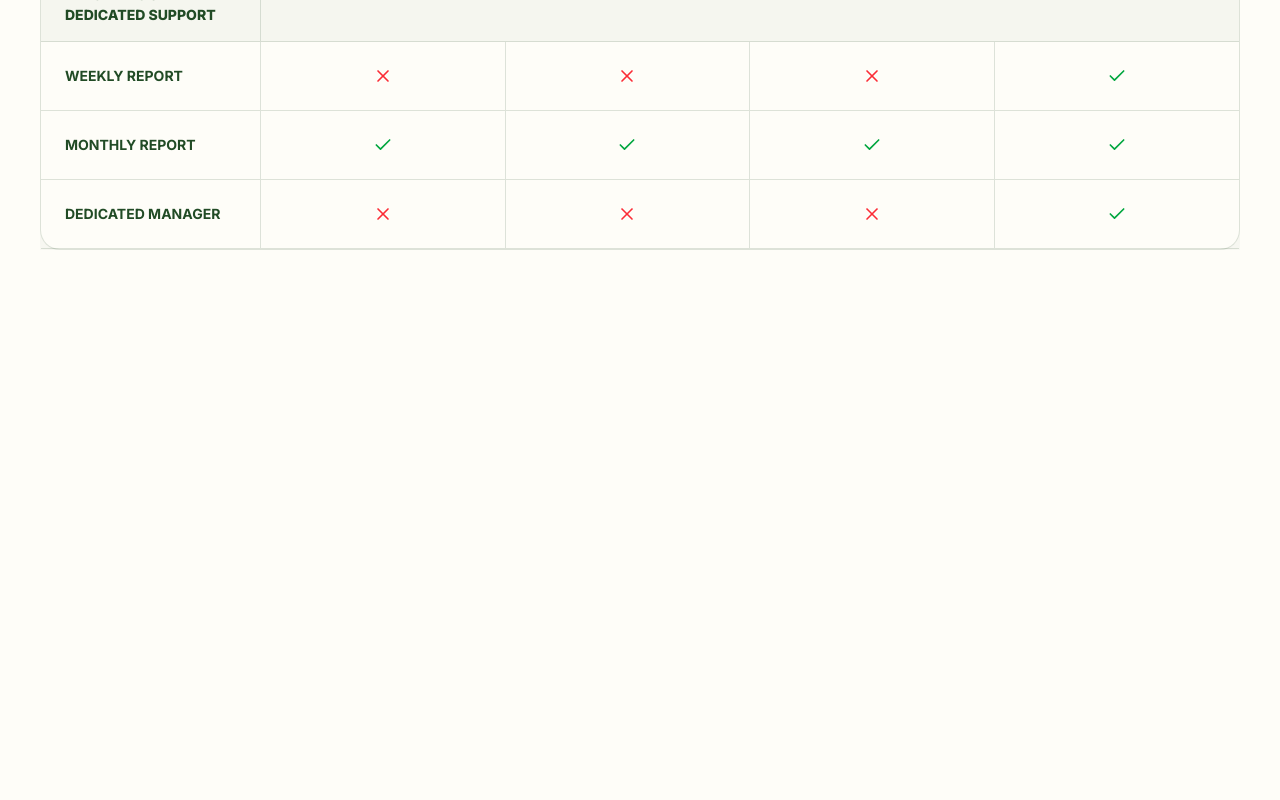
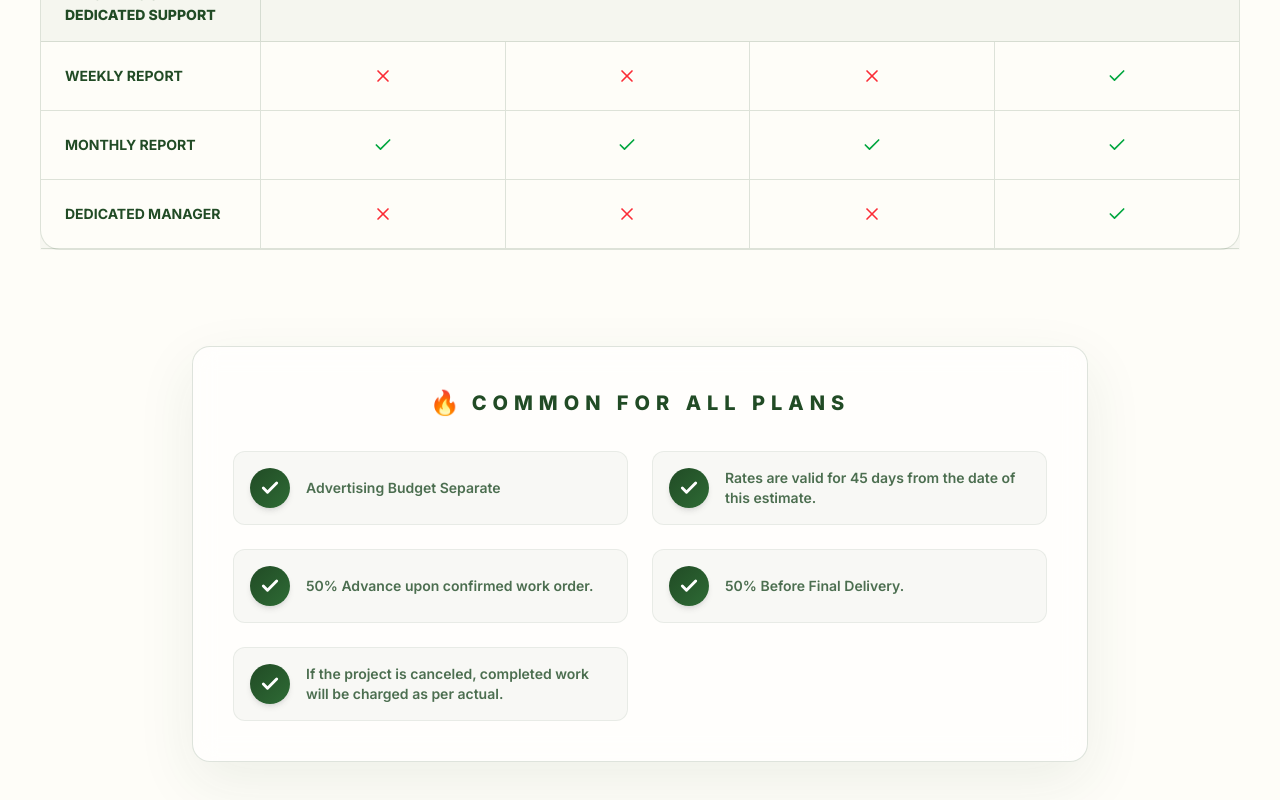
Before and after one commit to sachinpanchal1170-bhip/vedancomarketing, a React (Vite) app: page / in a window 1280 px wide. Shown: the part 1938-2738 px from the top of the page. Before the commit the page ends 2284 px from the top, so only its background shows below. Built offline with nearby package versions, Linux system fonts and the light colour scheme.

Commit message:
changes in pricing section

```diff
--- a/src/App.tsx
+++ b/src/App.tsx
@@ -83,19 +83,17 @@ const Header = () => {
 };
 
 /* =========================
-   MOBILE PRICING CARDS
+   MOBILE PRICING
 ========================= */
 
 const MobilePricing = () => {
   return (
     <section className="block md:hidden px-4 pb-20 space-y-10">
-
       {PLANS.map((plan) => (
         <div
           key={plan.id}
           className="rounded-2xl border border-brand-border bg-white shadow-lg p-6 space-y-6"
         >
-          {/* Plan Header */}
           <div className="text-center">
             <h3 className="text-xs tracking-[0.3em] font-bold uppercase text-brand-text/70">
               {plan.name}
@@ -109,33 +107,26 @@ const MobilePricing = () => {
               / Monthly
             </div>
 
-            {/* WhatsApp Button */}
             <a
               href={`https://wa.me/916353097642?text=${encodeURIComponent(
-`
-Hello Vedanco Marketing Team,
+`Hello Vedanco Marketing Team,
 
-I’m interested in your ${plan.name} plan (${plan.price} / Monthly) and would like to understand the details a bit better. Could you kindly share what all services are included, expected deliverables, and the onboarding process?
+I’m interested in your ${plan.name} plan (${plan.price} / Monthly).
 
-Also, let me know the next steps to get started.
-
-Looking forward to your response.
+Please share complete details and next steps.
 
 Thank you.`
               )}`}
               target="_blank"
               rel="noopener noreferrer"
-             className="mt-4 block w-full text-center bg-brand-text text-white py-3 rounded-xl font-bold hover:opacity-90 transition"
+              className="mt-4 block w-full text-center bg-brand-text text-white py-3 rounded-xl font-bold hover:opacity-90 transition"
             >
               Choose Plan
             </a>
-
           </div>
 
-          {/* Features */}
           {FEATURE_BLOCKS.map((block) => (
             <div key={block.category} className="space-y-3">
-
               <h4 className="text-xs font-black uppercase tracking-[0.2em] text-brand-text/60 border-t pt-4">
                 {block.category}
               </h4>
@@ -163,20 +154,16 @@ Thank you.`
                   </div>
                 );
               })}
-
             </div>
           ))}
-
         </div>
       ))}
-
     </section>
   );
 };
 
-
 /* =========================
-   DESKTOP COMPARISON TABLE
+   DESKTOP TABLE
 ========================= */
 
 const ComparisonTable = () => {
@@ -185,6 +172,7 @@ const ComparisonTable = () => {
       <div className="max-w-[1200px] mx-auto">
         <div className="overflow-x-auto scrollbar-hide">
           <div className="min-w-[950px] rounded-[20px] border border-brand-border premium-shadow bg-brand-bg">
+
             <div className="sticky-header grid grid-cols-[220px_repeat(4,1fr)]">
               <div className="p-6 border-r border-brand-border bg-brand-text/[0.02] font-black uppercase text-sm">
                 Key Features
@@ -241,6 +229,44 @@ const ComparisonTable = () => {
 };
 
 /* =========================
+   COMMON SECTION (VISIBLE EVERYWHERE)
+========================= */
+
+const CommonSection = () => {
+  return (
+    <section className="px-6 pb-24">
+      <div className="max-w-4xl mx-auto bg-white/60 backdrop-blur-md border border-brand-border rounded-[18px] p-10 premium-shadow">
+
+        <div className="flex items-center justify-center gap-3 mb-8">
+          <span className="text-2xl">🔥</span>
+          <h3 className="text-xl font-black uppercase tracking-[0.3em]">
+            Common For All Plans
+          </h3>
+        </div>
+
+        <div className="grid grid-cols-1 md:grid-cols-2 gap-6">
+          {COMMON_FEATURES.map((feature, i) => (
+            <div
+              key={i}
+              className="flex items-center gap-4 p-4 rounded-xl bg-brand-text/[0.03] border border-brand-border/50"
+            >
+              <div className="w-10 h-10 shrink-0 rounded-full flex items-center justify-center bg-gradient-to-br from-[#214B25] to-[#2E6B35] shadow-md">
+                <Check className="w-5 h-5 text-white stroke-[3.5px]" />
+              </div>
+
+              <span className="text-sm font-semibold text-brand-text/80">
+                {feature}
+              </span>
+            </div>
+          ))}
+        </div>
+
+      </div>
+    </section>
+  );
+};
+
+/* =========================
    APP
 ========================= */
 
@@ -250,13 +276,9 @@ export default function App() {
       <Navbar />
       <main>
         <Header />
-
-        {/* Mobile Cards */}
         <MobilePricing />
-
-        {/* Desktop Table */}
         <ComparisonTable />
-
+        <CommonSection />
       </main>
     </div>
   );
```
